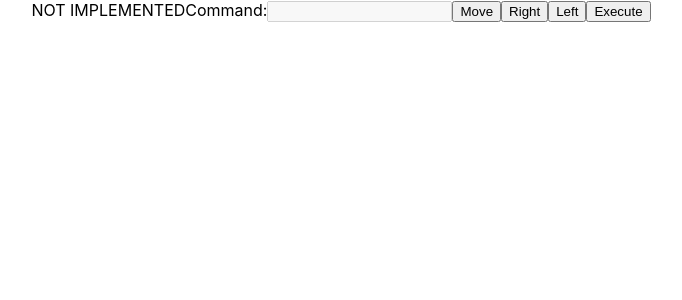
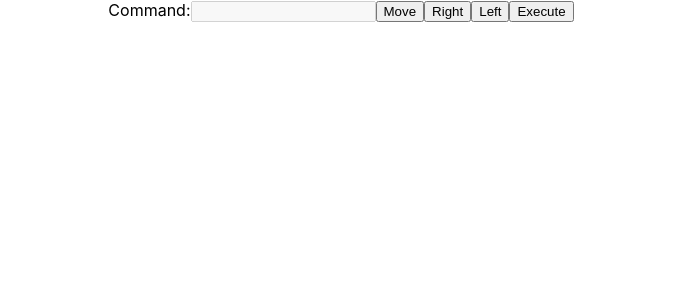
Before and after one commit to Jamie-Wallace/react-learning, a React (Create React App) app in the folder mars-rover-ts-2/: page / in a window 1280 px wide. Shown: the top 300 px of the page, without its empty margins (299-981 px from the left). Built offline with nearby package versions, Linux system fonts and the light colour scheme.

Commit message:
Render square 0,0

```diff
--- a/mars-rover-ts-2/src/MarsGrid.tsx
+++ b/mars-rover-ts-2/src/MarsGrid.tsx
@@ -1,5 +1,5 @@
 function MarsGrid() {
-  return (<span>NOT IMPLEMENTED</span>);
+  return <span aria-label="square at x0 y0"></span>;
 }
 
 export default MarsGrid;
```
Also changed, not shown: 2 other files (tests, documents, lock files or other folders).
